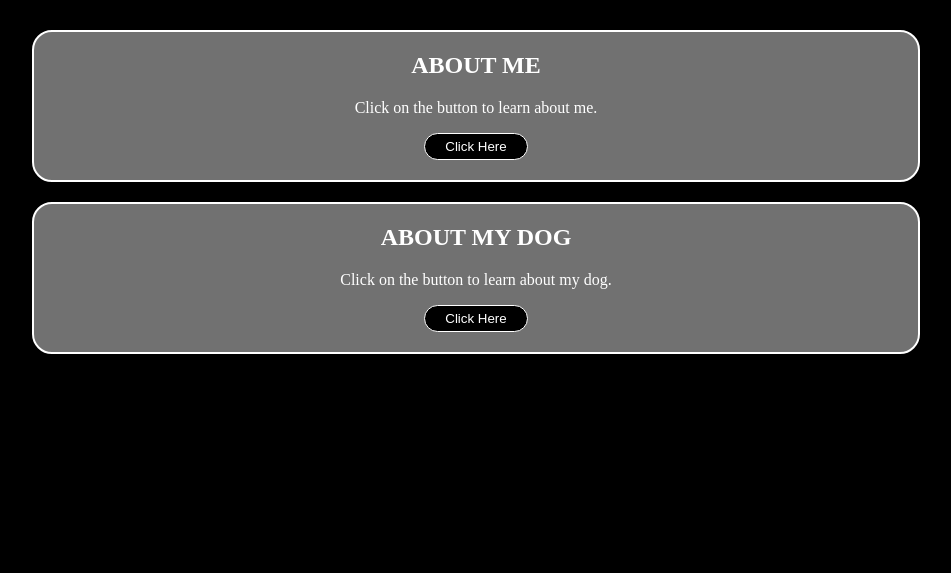
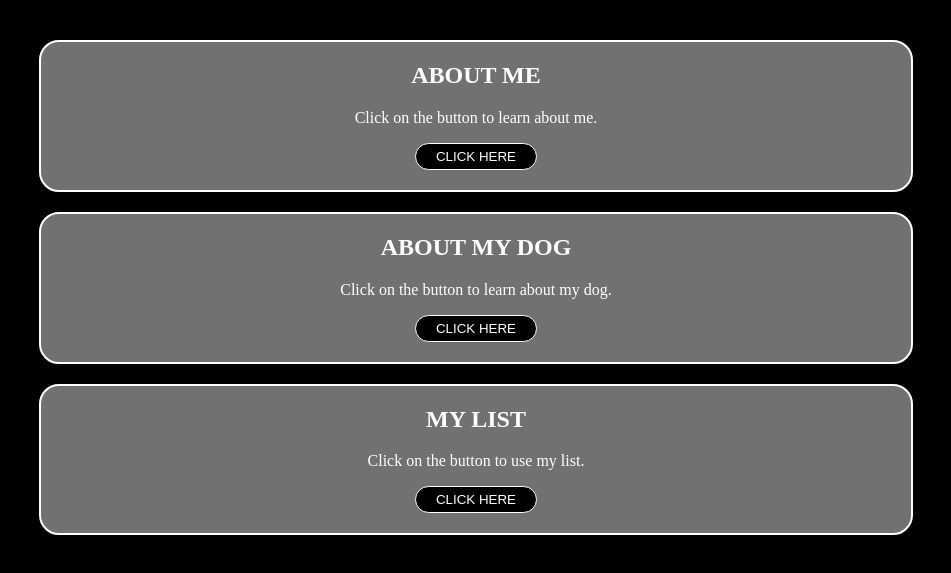
Before and after one commit to kristoferdeda/assignment1, a plain HTML site: page index.html in a window 1280 px wide. Shown: the part 95-668 px from the top of the page, without its empty margins (164-1115 px from the left). Drawn offline with Linux system fonts and the light colour scheme.

Commit message:
Update original files and prepare for page3

```diff
--- a/index.css
+++ b/index.css
@@ -8,8 +8,8 @@ body {
     font-size: 50px;
 }
 
-.page1 {
-    margin: auto;
+.section {
+    margin: 10px auto;
     width: 70%;
     background-color: rgba(225, 225, 225, 0.5);
     border: 2px solid white;
@@ -19,20 +19,15 @@ body {
     padding-bottom: 20px;
 }
 
-.page2 {
-    width: 70%;
-    margin: auto;
-    margin-top: 20px;
-    background-color: rgba(225, 225, 225, 0.5);
-    border: 2px solid white;
-    border-radius: 20px;
-    text-align: center;
-    color: white;
-    padding-bottom: 20px;
+.boxes {
+    display: flex;
+    flex-direction: column;
+    margin: 0px 10px;
 }
 
 button {
     background-color: black;
+    color:white;
     padding-left: 20px;
     padding-right: 20px;
     padding-top: 5px;
@@ -43,13 +38,5 @@ button {
 
 button:hover {
     background-color: white;
-}
-
-button a {
-    color: white;
-    text-decoration: none;
-}
-
-button:hover a {
     color: black;
 }
--- a/index.html
+++ b/index.html
@@ -5,16 +5,25 @@
 </head>
 <body>
     <h1 class="title">ASSIGNMENT 1</h1>
-<div class="page1">
+    <div class="boxes">
+        <div class="section">
             <h2>ABOUT ME</h2>
             <p>Click on the button to learn about me.</p>
-    <button><a href="page1.html">Click Here</a></button>
+            <button onclick="window.location.href='page1.html';">CLICK HERE</button>
         </div>
 
-<div class="page2">
+        <div class="section">
             <h2>ABOUT MY DOG</h2>
             <p>Click on the button to learn about my dog.</p>
-    <button><a href="page2.html">Click Here</a></button>
+            <button onclick="window.location.href='page2.html';">CLICK HERE</button>
         </div>
+
+        <div class="section">
+            <h2>MY LIST</h2>
+            <p>Click on the button to use my list.</p>
+            <button onclick="window.location.href='page3.html';">CLICK HERE</button>
+        </div>
+    </div>
+    <script src="index.js"></script>
 </body>
 </html>
--- a/page1.css
+++ b/page1.css
@@ -16,11 +16,12 @@ body {
     border-radius: 20px;
     text-align: center;
     color: white;
-    padding-bottom: 20px;
+    padding: 20px 20px;
 }
 
 button {
     background-color: black;
+    color:white;
     padding-left: 20px;
     padding-right: 20px;
     padding-top: 5px;
@@ -31,13 +32,5 @@ button {
 
 button:hover {
     background-color: white;
-}
-
-button a {
-    color: white;
-    text-decoration: none;
-}
-
-button:hover a {
     color: black;
 }
--- a/page2.css
+++ b/page2.css
@@ -16,11 +16,12 @@ body {
     border-radius: 20px;
     text-align: center;
     color: white;
-    padding-bottom: 20px;
+    padding: 20px 20px;
 }
 
 button {
     background-color: black;
+    color:white;
     padding-left: 20px;
     padding-right: 20px;
     padding-top: 5px;
@@ -31,13 +32,5 @@ button {
 
 button:hover {
     background-color: white;
-}
-
-button a {
-    color: white;
-    text-decoration: none;
-}
-
-button:hover a {
     color: black;
 }
```
Also changed, not shown: page1.html (+1 -1 lines), page2.html (+1 -1 lines), 1 other file. Lines whose indentation alone changed are shown as unchanged.
